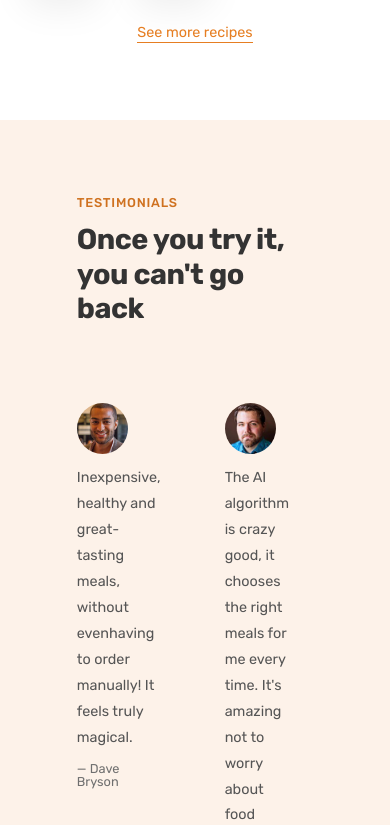
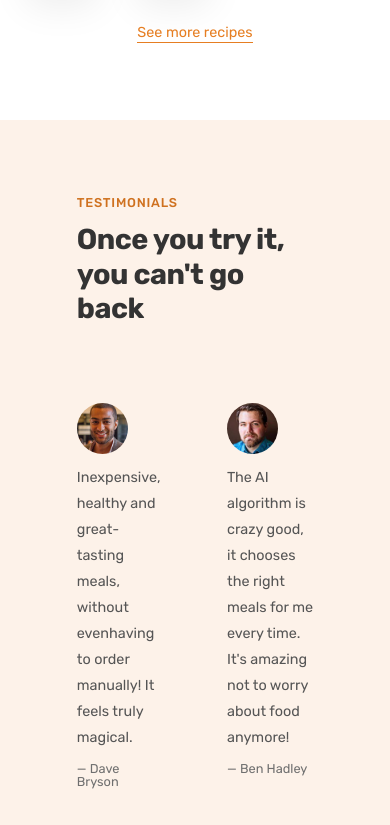
Before and after one commit to Euuphi/omnifood, a React (Create React App) app: page / in a window 390 px wide. Shown: the part 3500-4325 px from the top of the page. Built offline with nearby package versions, Linux system fonts and the light colour scheme.

Commit message:
Change Testimonials section grid to one column

```diff
--- a/src/components/Sections/Testimonials/TestimonialsSection.js
+++ b/src/components/Sections/Testimonials/TestimonialsSection.js
@@ -1,4 +1,5 @@
 import React from "react";
+import { useMediaQuery } from "@mui/material";
 
 // Stylesheets
 import styles from "./TestimonialsSection.module.css";
@@ -9,11 +10,16 @@ import Testimonials from "./Testimonials";
 import Gallery from "./Gallery";
 
 const TestimonialsSection = () => {
+    const smallTabletScreen = useMediaQuery("(max-width: 59em");
+
     return (
         <section
             id="testimonialsSection"
             className={styles.sectionTestimonials}>
-            <Grid col="55fr 45fr" gap="0" alignItems="center">
+            <Grid
+                col={smallTabletScreen ? 1 : "55fr 45fr"}
+                gap="0"
+                alignItems="center">
                 <Testimonials />
                 <Gallery />
             </Grid>
```
